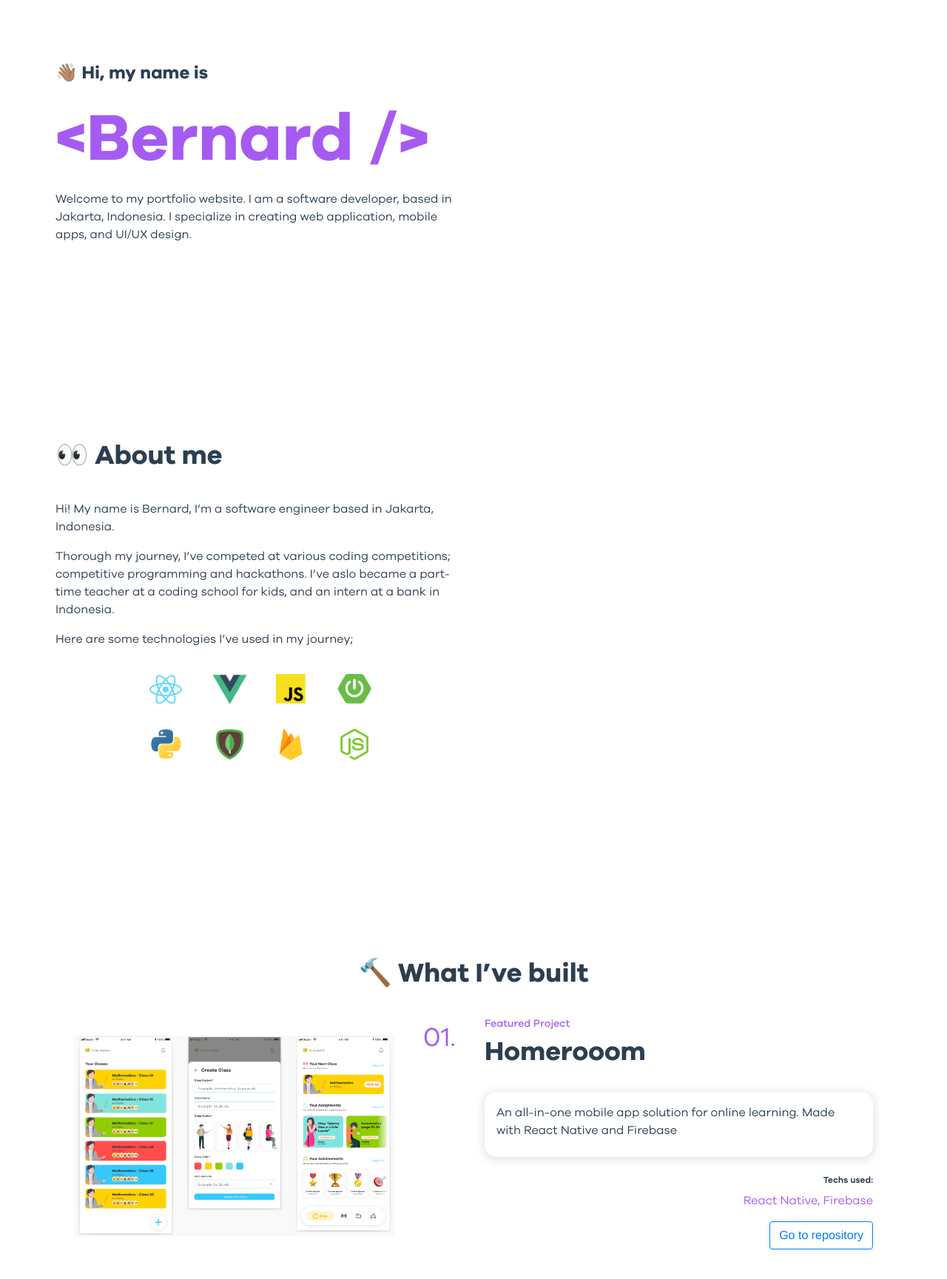
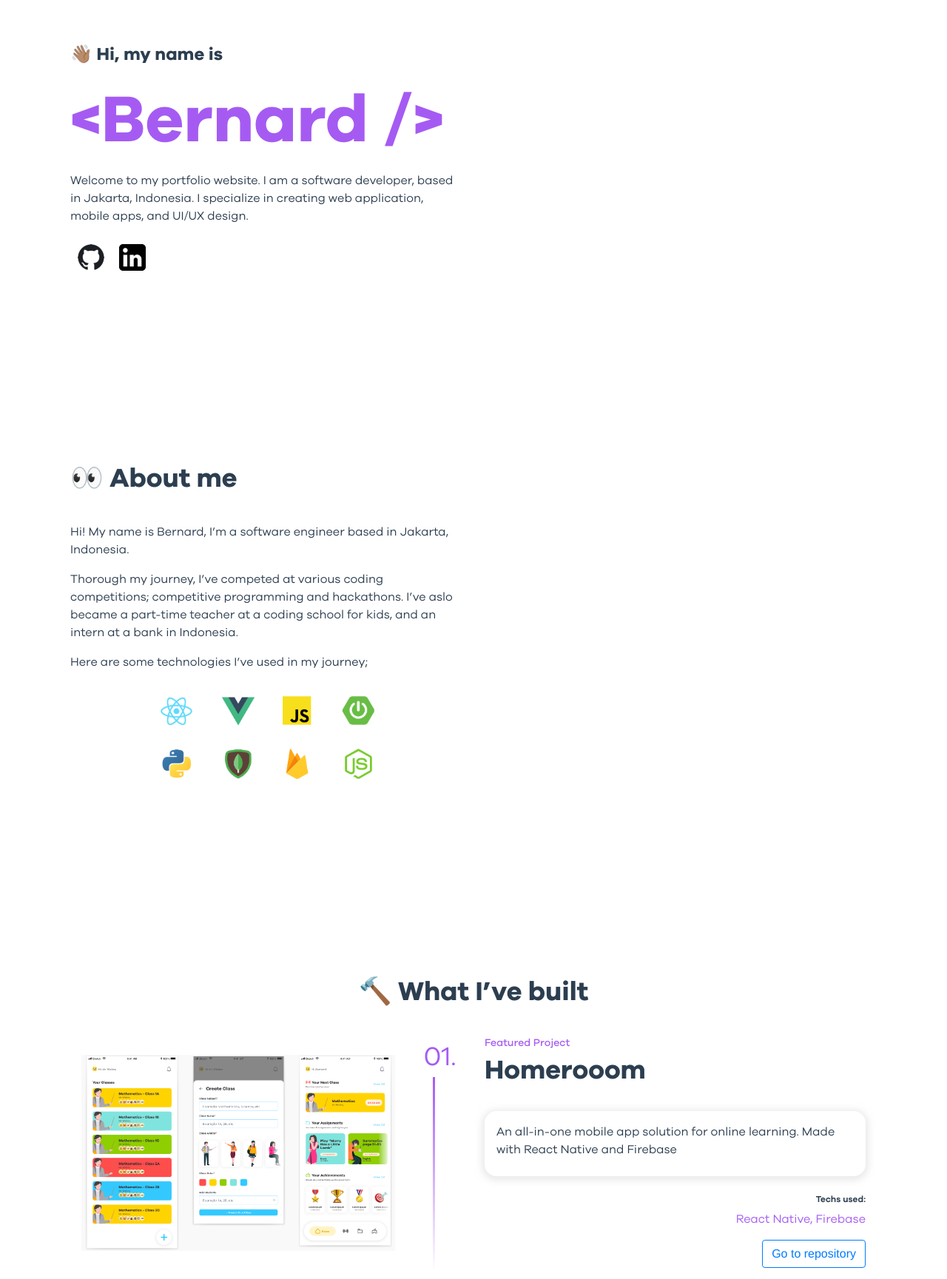
Before and after one commit to bernardadhitya/v1, a Vue app: page / in a window 1280 px wide. Shown: the part 165-1894 px from the top of the page at 74% size. Built offline with nearby package versions, Linux system fonts and the light colour scheme.

Commit message:
[Bernard] Add purple lines and re-structure styling

```diff
--- a/src/components/FeaturedProject.vue
+++ b/src/components/FeaturedProject.vue
@@ -9,6 +9,7 @@
         </b-col>
         <b-col cols="2" md="1">
           <div class="featured-project-number color-purple">01.</div>
+          <div class="purple-line"></div>
         </b-col>
         <b-col cols="10" md="6">
           <b-row>
@@ -76,4 +77,15 @@ export default {
     text-align: right;
     margin-bottom: 40px;
   }
+  .purple-line{
+    background: linear-gradient(
+      180deg,
+      rgba(165,91,242,1) 0%,
+      rgba(165,91,242,0.5) 50%,
+      rgba(255,255,255,0) 100%
+    );
+    width: 3px;
+    height: 75%;
+    margin: 0 21px;
+  }
 </style>
--- a/src/components/Introduction.vue
+++ b/src/components/Introduction.vue
@@ -1,5 +1,5 @@
 <template>
-  <div class='section-margin'>
+  <div class='title-section-margin'>
     <b-container fluid>
       <b-row>
         <b-col xs="12" md="6">
@@ -16,6 +16,12 @@
           <p class="auto-align">
             Welcome to my portfolio website. I am a software developer, based in Jakarta, Indonesia. I specialize in creating web application, mobile apps, and UI/UX design.
           </p>
+        </b-col>
+      </b-row>
+      <b-row>
+        <b-col class="icons-wrapper">
+          <img src="../assets/images/github-icon.png"/>
+          <img src="../assets/images/linkedin-icon.png"/>
         </b-col>
       </b-row>
       <b-row >
@@ -37,8 +43,11 @@ export default {
 
 <style>
 @media only screen and (max-width: 768px) {
+  .title-section-margin{
+    margin: 150px 0 250px 0;
+  }
   .profile-image-introduction{
-    margin-top: 100px;
+    margin-top: 50px;
   }
   .title-name{
     font-family: 'Bold';
@@ -50,6 +59,9 @@ export default {
   }
 }
 @media only screen and (min-width: 769px) {
+  .title-section-margin{
+    margin: 225px 0;
+  }
   .profile-image-introduction{
     display: none;
   }
@@ -61,8 +73,11 @@ export default {
   .auto-align{
     text-align: left;
   }
+  .icons-wrapper{
+    text-align: left;
+  }
 }
-.section-margin{
-  margin: 250px 0;
+.icons-wrapper img{
+  padding: 10px;
 }
 </style>
--- a/src/views/Home.vue
+++ b/src/views/Home.vue
@@ -15,7 +15,7 @@
 }
 @media only screen and (min-width: 769px) {
   .fluid-padding{
-    padding: 0 60px;
+    padding: 0 80px;
   }
 }
 </style>
```
